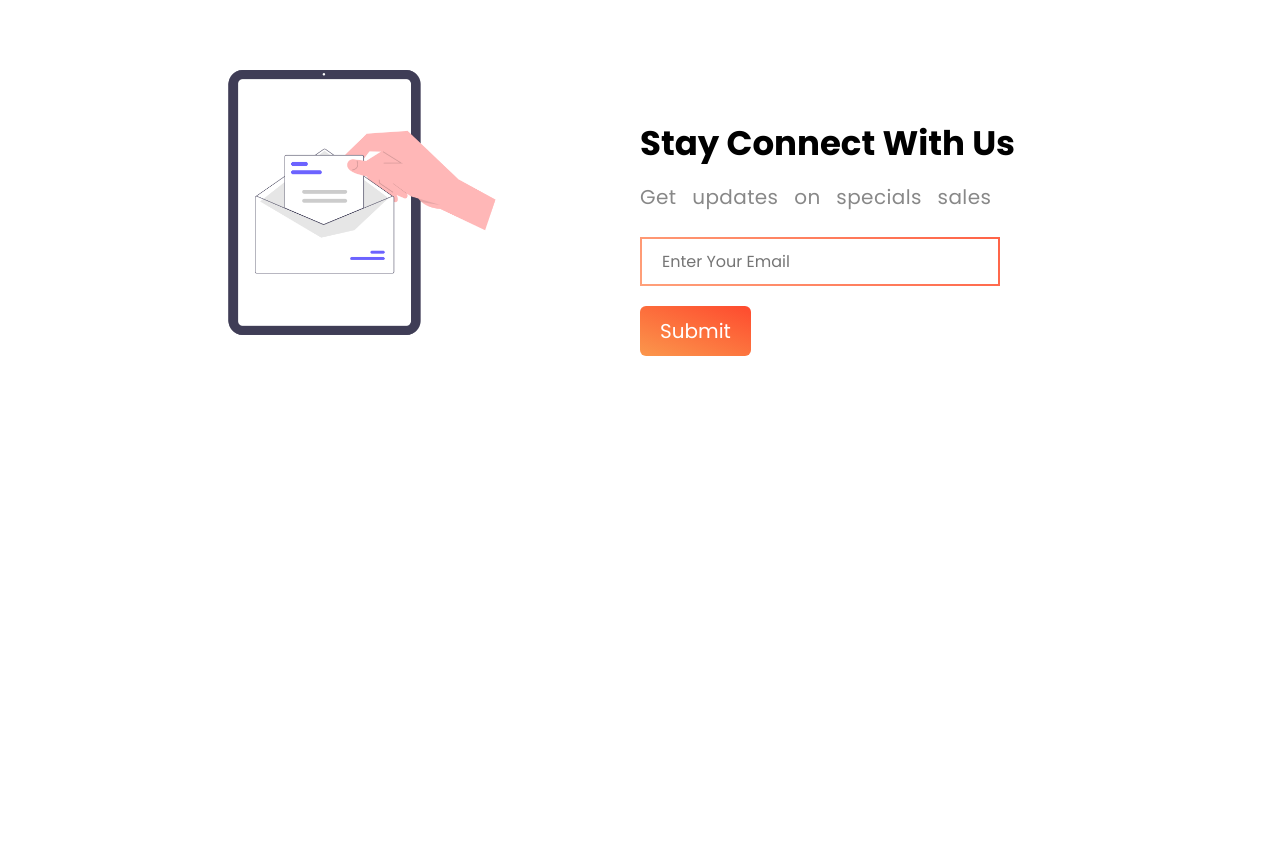
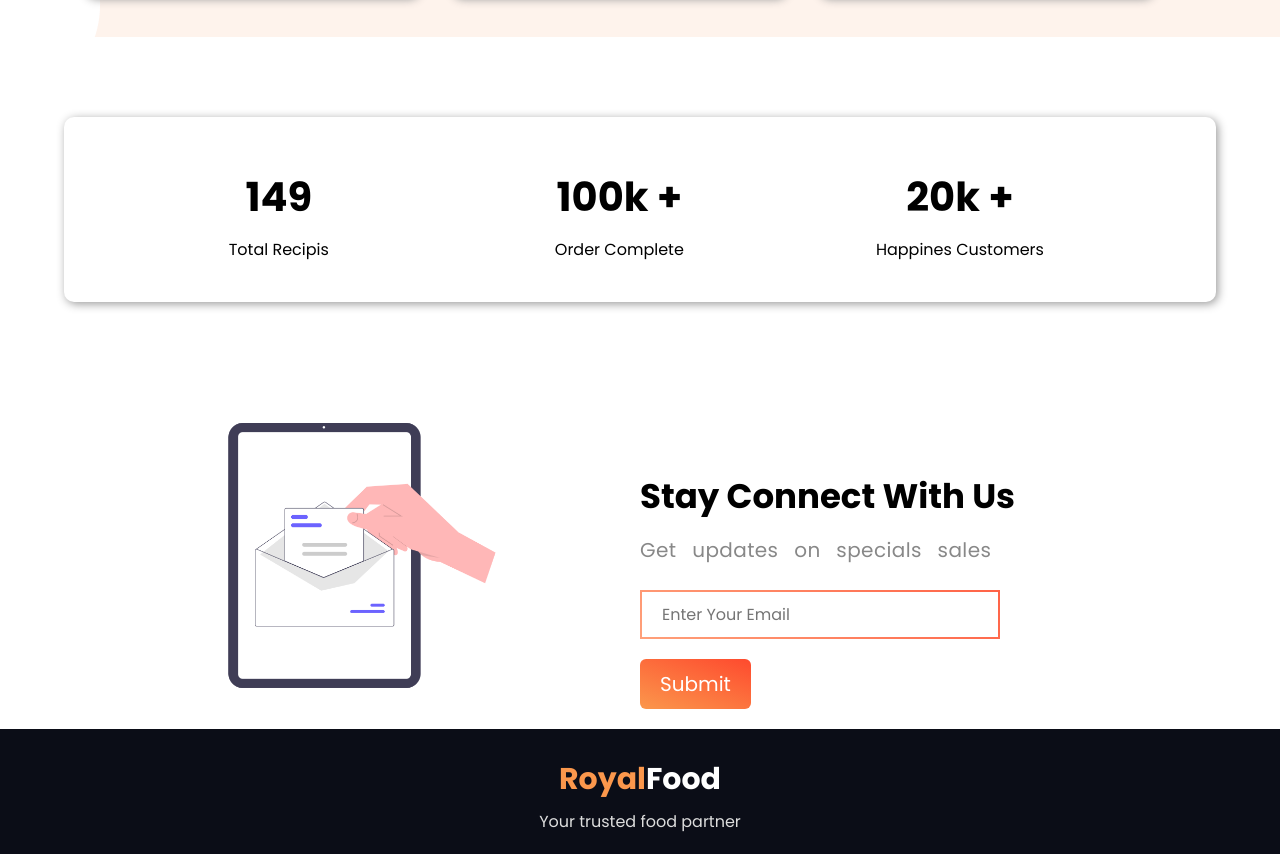
Before and after one commit to RomanSheikh99/royal-food, a plain HTML site: page index.html in a window 1280 px wide. Shown: the part 2181-3035 px from the top of the page. Before the commit the page ends 2557 px from the top, so only its background shows below. Drawn offline with Linux system fonts and the light colour scheme.

Commit message:
All done at 4:39

```diff
--- a/index.html
+++ b/index.html
@@ -14,7 +14,7 @@
 </head>
 <body>
     <!-- header section start -->
-    <section class="header" id="header">
+    <section id="header">
         <div class="container">
             <div class="menu-bar">
                 <div class="logo">
@@ -54,7 +54,7 @@
     <!-- bennar section end -->
 
     <!-- about section start -->
-    <section class="about" id="about">
+    <section id="about">
         <div class="container">
             <div class="flex-box">
                 <div class="img-box">
@@ -71,7 +71,7 @@
     <!-- about section end -->
 
     <!-- food section start -->
-    <section class="food" id="food">
+    <section id="food">
         <div class="container">
             <div class="food-title">
                 <h1>Our Recipies</h1>
@@ -117,7 +117,7 @@
     <!-- food section end -->
 
     <!-- customer section start -->
-    <section class="customer" id="customer">
+    <section id="customer">
         <div class="container">
             <div class="title">
                 <h1>what <span>people</span> think about us</h1>
@@ -149,8 +149,37 @@
     </section>
     <!-- customer section end -->
 
+    <!-- milestone section start -->
+    <section id="milestone">
+        <div class="container">
+            <div class="milestone-container">
+                <div class="flex-box">
+                    <div class="flex-item">
+                        <div class="milestone-txt">
+                            <h2>149</h2>
+                            <p>Total Recipis</p>
+                        </div>
+                    </div>
+                    <div class="flex-item">
+                        <div class="milestone-txt">
+                            <h2>100k +</h2>
+                            <p>Order Complete</p>
+                        </div>
+                    </div>
+                    <div class="flex-item">
+                        <div class="milestone-txt">
+                            <h2>20k +</h2>
+                            <p>Happines Customers</p>
+                        </div>
+                    </div>
+                </div>
+            </div>
+        </div>
+    </section>
+    <!-- milestone section end -->
+
     <!-- contact section start -->
-    <section class="contact" id="contact">
+    <section id="contact">
         <div class="container">
             <div class="flex-box">
                 <div class="img-box">
@@ -166,5 +195,13 @@
         </div>
     </section>
     <!-- contact section end -->
+
+    <!-- footer section -->
+    <footer id="footer">
+        <h2> <span>Royal</span>Food</h2>
+        <p>Your trusted food partner</p>
+    </footer>
+    <!-- footer section -->
+
 </body>
 </html>
--- a/style.css
+++ b/style.css
@@ -10,7 +10,7 @@ html{
 }
 
 /* header section style start  */
-.header{
+#header{
     width: 100%;
     background-color: #0B0D17;
 }
@@ -108,7 +108,7 @@ html{
 /* bennar section style end */
 
 /* about section style start */
-.about{
+#about{
     background: url(img/main-bg.png);
     background-repeat: no-repeat;
     padding-top: 60px;
@@ -119,7 +119,7 @@ html{
 /* about section style end */
 
 /* food section style start */
-.food{
+#food{
     padding: 40px 0;
 }
 .food-title{
@@ -171,7 +171,7 @@ html{
 /* food section style end */
 
 /* customer section style start here */
-.customer{
+#customer{
     background: url(img/main-bg.png);
     padding: 40px 0;
     margin: 40px 0;
@@ -216,6 +216,27 @@ html{
 }
 /* customer section style end here */
 
+/* milestone section */
+#milestone {
+    margin: 40px 0;
+    padding: 40px 0;
+}
+.milestone-container{
+    box-shadow: 2px 2px 10px #999;
+    padding: 40px;
+    border-radius: 10px;
+}
+
+.milestone-txt {
+    text-align: center;
+}
+
+h2 {
+    font-size: 40px;
+    line-height: 2;
+}
+/* milestone section */
+
 /* contact section style start here */
 .form h2{
     text-transform: capitalize;
@@ -240,3 +261,22 @@ html{
     padding: 10px 20px;
 }
 /* contact section style end here */
+
+/* footer section */
+#footer{
+    background-color: #0B0D17;
+    padding: 20px;
+    text-align: center;
+}
+#footer h2{
+    line-height: 2;
+    font-size: 30px;
+    color: #fff;
+}
+#footer h2 span{
+    color: #FB974C;
+}
+#footer p{
+    color: #ddd;
+}
+/* footer section */
```
